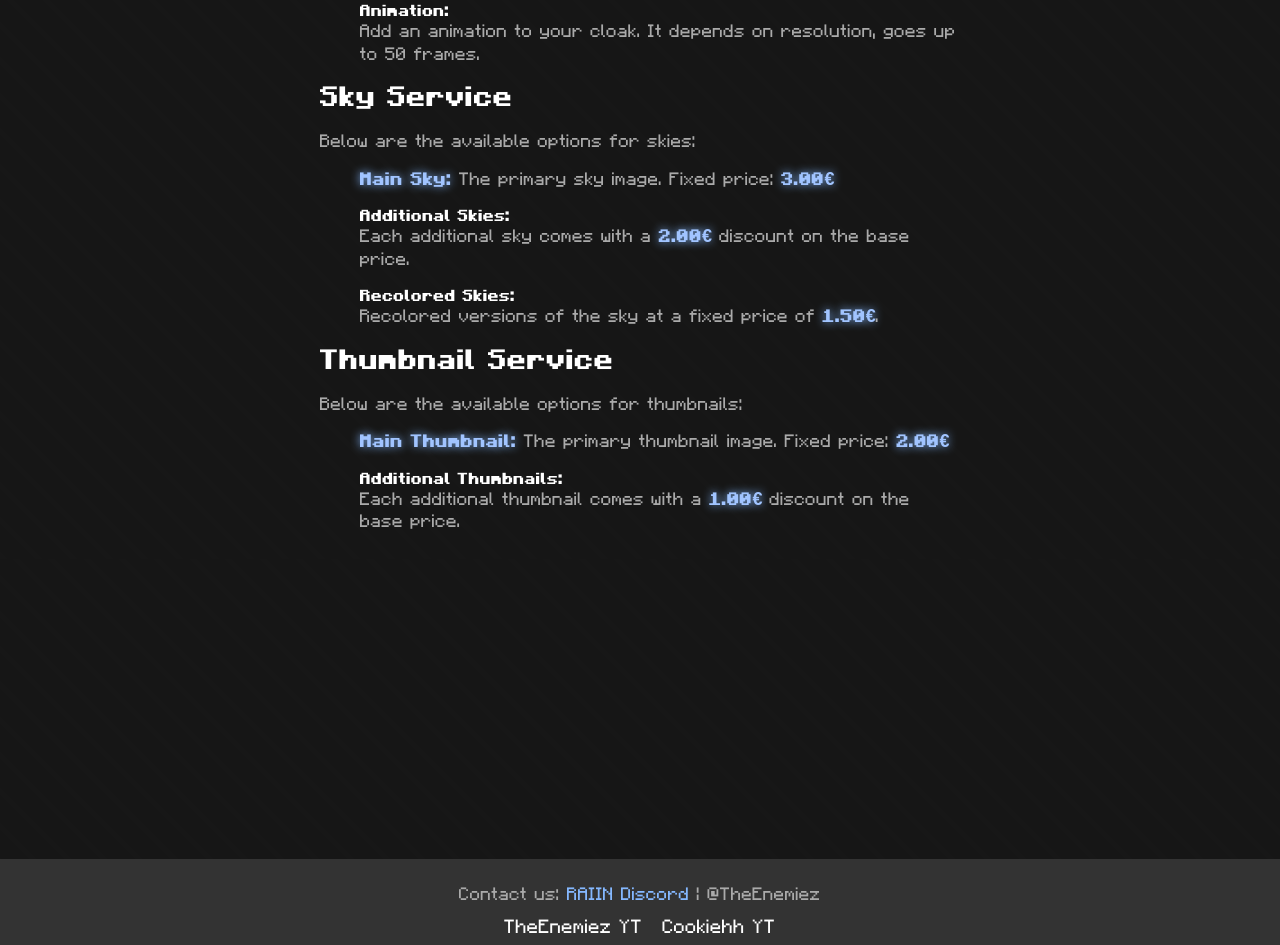
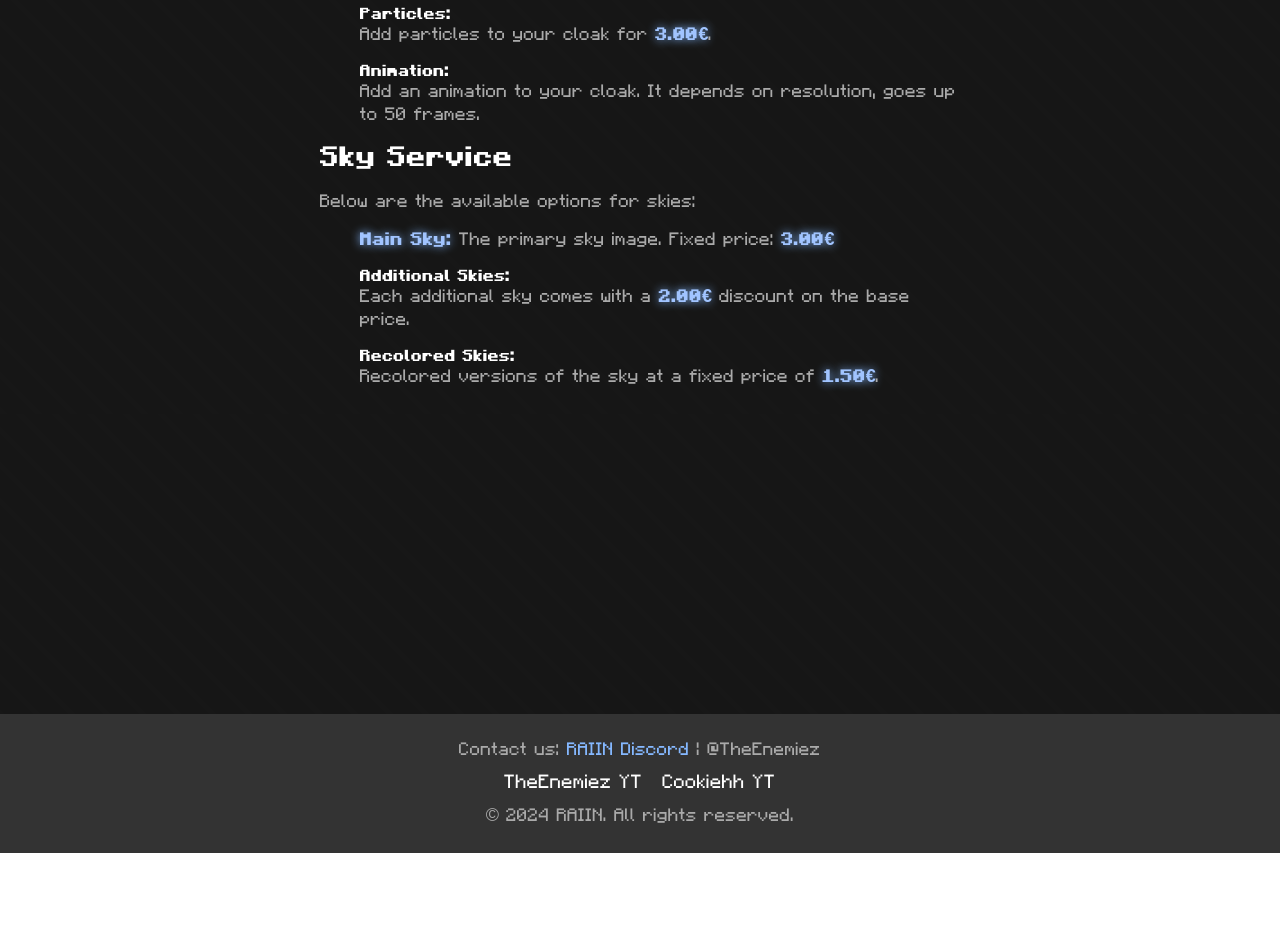
Before and after one commit to TheEnemiez/raiin, a plain HTML site: page prices.html in a window 1280 px wide. Shown: the part 1161-2106 px from the top of the page. After the commit the page ends 2014 px from the top, so only its background shows below. Drawn offline with Linux system fonts and the light colour scheme.

Commit message:
removed thumbnails

```diff
--- a/prices.html
+++ b/prices.html
@@ -18,7 +18,7 @@
   +#+    +#+ +#+     +#+     +#+         +#+     +#+  +#+#+#
  #+#    #+# #+#     #+#     #+#         #+#     #+#   #+#+#
 ###    ### ###     ### ########### ########### ###    ####
-			</pre>
+         >
          <h1>Welcome to RAIIN</h1>
       </header>
       <nav>
@@ -41,9 +41,7 @@
       <main>
          <section id="price-calculator">
             <h2>RAIIN Price Information</h2>
-			<p>Welcome to the RAIIN Price Calculator page! Here you can find detailed information about everything we
-				offer and all of the respective prices.<br>Your order is fully customizable to your liking with various
-				options.<br>Below is a breakdown of what you can order and the associated costs.</p>
+            <p>Welcome to the RAIIN Price Calculator page! Here you can find detailed information about everything we offer and all of the respective prices.<br>Your order is fully customizable to your liking with various options.<br>Below is a breakdown of what you can order and the associated costs.</p>
             <br>
             <h2>Cloak Service</h2>
             <p>Below are the available options for cloaks:</p>
@@ -52,21 +50,17 @@
                   <code><strong>Main Cloak:</strong></code>
                   The base cloak. Available resolutions:
                <ul>
-					<a>10x16 (Global & Client) - <code><strong>5.00€</strong></code><br />20x32 (Client) -
-						<code><strong>7.00€</strong></code><br />40x64 (Client) -
-						<code><strong>10.00€</strong></code></a>
+                  <a>10x16 (Global & Client) - <code><strong>5.00€</strong></code><br />20x32 (Client) - <code><strong>7.00€</strong></code><br />40x64 (Client) - <code><strong>10.00€</strong></code></a>
                </ul>
                </p>
                <strong>Additional Cloaks:</strong>
-				<p>Each additional cloak comes with a <code><strong>1.00€</strong></code> discount on the base price.
-				</p>
+               <p>Each additional cloak comes with a <code><strong>1.00€</strong></code> discount on the base price.</p>
                <strong>Recolored Cloaks:</strong>
                <p>Recolored versions of the cloak at a fixed price of <code><strong>2.00€</strong></code>.</p>
                <strong>Particles:</strong>
                <p>Add particles to your cloak for <code><strong>3.00€</strong></code>.</p>
                <strong>Animation:</strong>
                <p>Add an animation to your cloak. It depends on resolution, goes up to 50 frames.</p>
-
             </ul>
             <h2>Sky Service</h2>
             <p>Below are the available options for skies:</p>
@@ -80,21 +74,8 @@
                <strong>Recolored Skies:</strong>
                <p>Recolored versions of the sky at a fixed price of <code><strong>1.50€</strong></code>.</p>
             </ul>
-			<h2>Thumbnail Service</h2>
-			<p>Below are the available options for thumbnails:</p>
-			<ul>
-				<p>
-					<code><strong>Main Thumbnail:</strong></code>
-					The primary thumbnail image. Fixed price: <code><strong>2.00€</strong></code>
-				</p>
-				<strong>Additional Thumbnails:</strong>
-				<p>Each additional thumbnail comes with a <code><strong>1.00€</strong></code> discount on the base
-					price.</p>
-			</ul>
-
          </section>
       </main>
-
       <footer>
          <div class="footer-content">
             <p>Contact us: <a href="https://discord.gg/x5xzeb9JBR">RAIIN Discord</a> | @TheEnemiez</p>
@@ -106,5 +87,4 @@
          </div>
       </footer>
    </body>
-
 </html>
```
Lines whose indentation alone changed are shown as unchanged.
